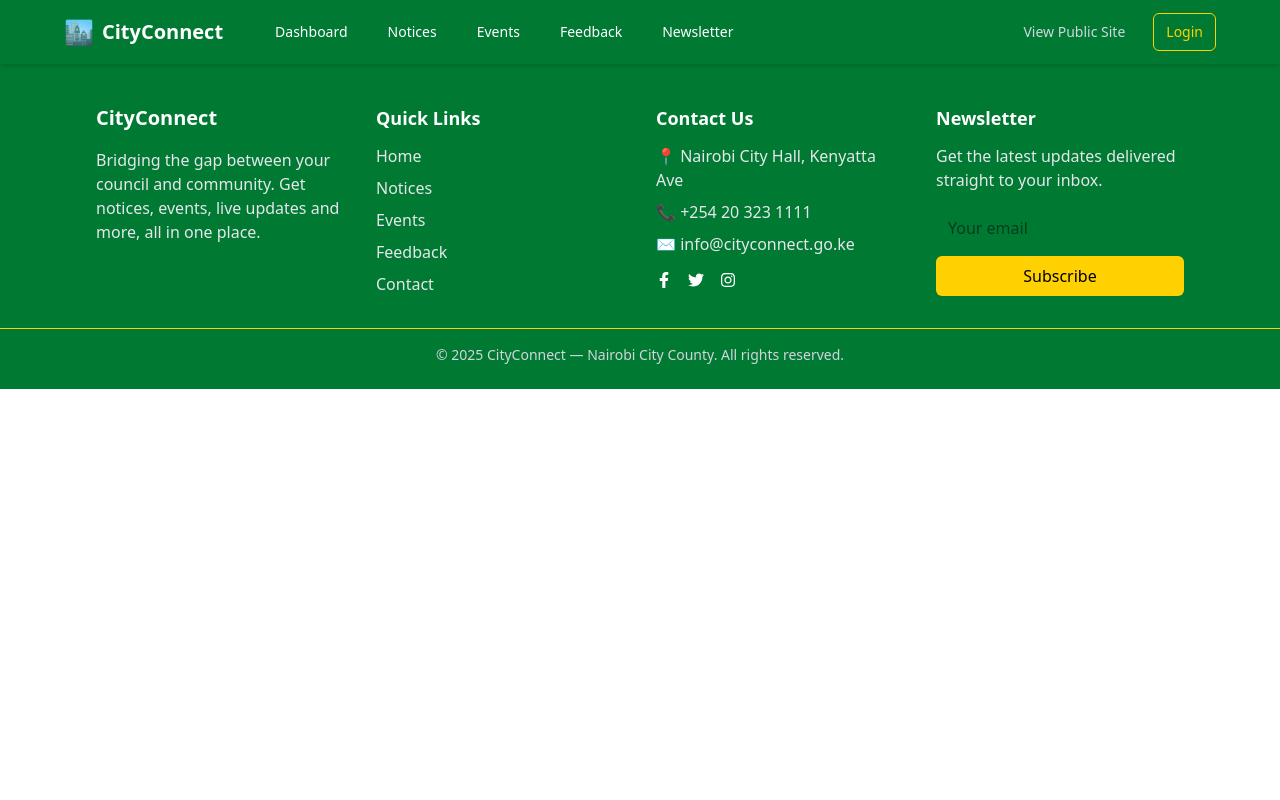
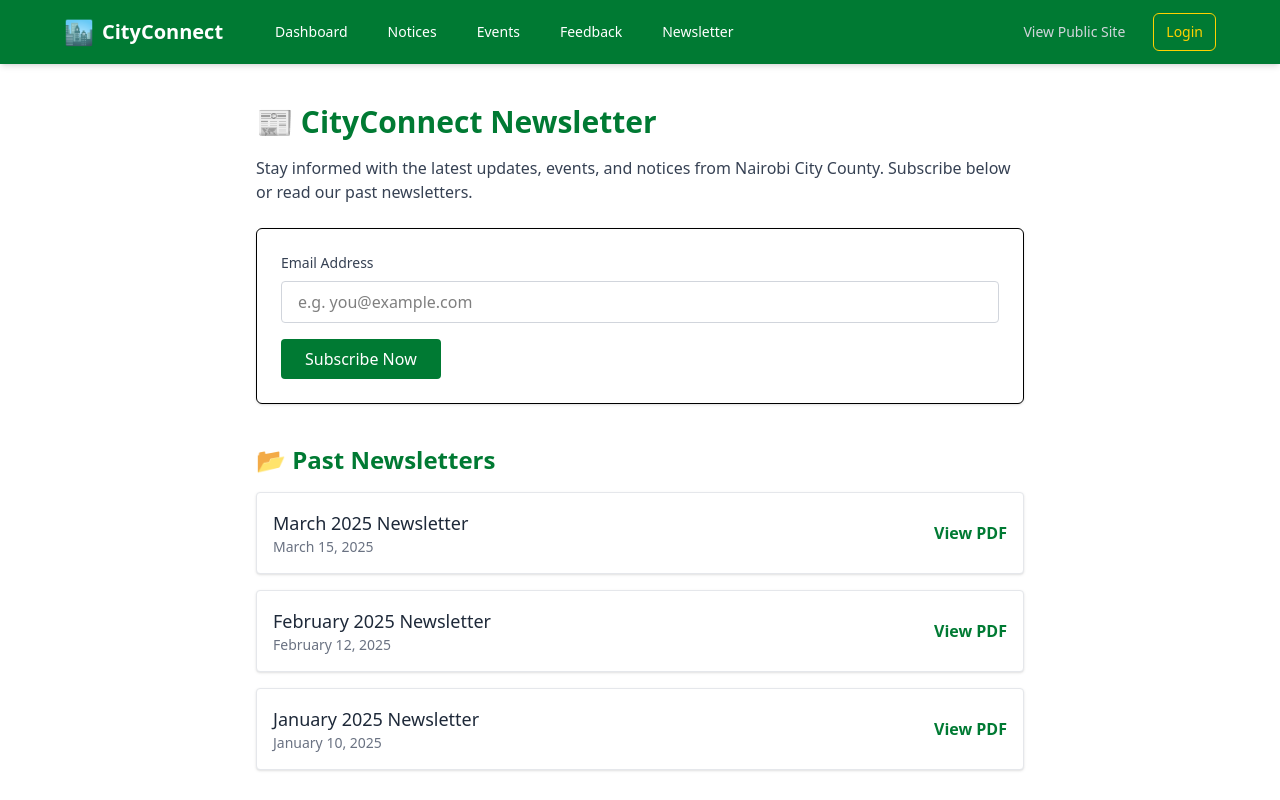
Before and after one commit to JoelMbithi/City-Connect, a React (Vite) app in the folder client/: page /newsLetter in a window 1280 px wide. Shown: the top 800 px of the page. Built offline with nearby package versions, Linux system fonts and the light colour scheme.

Commit message:
Doing the dashboard page

```diff
--- a/client/src/App.jsx
+++ b/client/src/App.jsx
@@ -7,6 +7,7 @@ import Home from './Components/Home/Home';
 import Events from './Pages/Events';
 import Notice from './Pages/Notice';
 import Feedback from './Pages/Feedback';
+import NewsLetter from './Pages/NewsLetter';
 
 const App = () => {
   return (
@@ -18,6 +19,7 @@ const App = () => {
         <Route path="events" element={<Events />} />
         <Route path="notice" element={<Notice />} />
         <Route path='feedback' element={<Feedback/>} />
+        <Route path='newsLetter' element={<NewsLetter/>} />
       </Routes>
 
       <Footer />
--- a/client/src/Components/NavBar/Navbar.jsx
+++ b/client/src/Components/NavBar/Navbar.jsx
@@ -33,7 +33,7 @@ const AdminNavbar = () => {
               <Link to="/notice" className={`px-3 py-2 rounded-md text-sm font-medium ${isActive('/notices')}`}>Notices</Link>
               <Link to="/events" className={`px-3 py-2 rounded-md text-sm font-medium ${isActive('/events')}`}>Events</Link>
               <Link to="feedback" className={`px-3 py-2 rounded-md text-sm font-medium ${isActive('/admin/feedback')}`}>Feedback</Link>
-              <Link to="/admin/newsletter" className={`px-3 py-2 rounded-md text-sm font-medium ${isActive('/admin/newsletter')}`}>Newsletter</Link>
+              <Link to="/newsletter" className={`px-3 py-2 rounded-md text-sm font-medium ${isActive('/admin/newsletter')}`}>Newsletter</Link>
             </div>
 
             <div className="ml-4 flex items-center space-x-4">
--- /dev/null
+++ b/client/src/Pages/NewsLetter.jsx
@@ -0,0 +1,106 @@
+import React, { useState } from 'react';
+
+const NewsletterPage = () => {
+  const [email, setEmail] = useState('');
+  const [subscribed, setSubscribed] = useState(false);
+  const [error, setError] = useState('');
+
+  const newsletters = [
+    {
+      title: 'March 2025 Newsletter',
+      date: 'March 15, 2025',
+      link: '/newsletters/march-2025.pdf',
+    },
+    {
+      title: 'February 2025 Newsletter',
+      date: 'February 12, 2025',
+      link: '/newsletters/february-2025.pdf',
+    },
+    {
+      title: 'January 2025 Newsletter',
+      date: 'January 10, 2025',
+      link: '/newsletters/january-2025.pdf',
+    },
+  ];
+
+  const handleSubmit = (e) => {
+    e.preventDefault();
+
+    // Basic email validation
+    if (!email || !email.includes('@')) {
+      setError('Please enter a valid email address.');
+      return;
+    }
+
+    // Simulate sending to server
+    console.log('Subscribed:', email);
+    setSubscribed(true);
+    setEmail('');
+    setError('');
+  };
+
+  return (
+    <div className="max-w-4xl mx-auto px-4 md:px-8 xl:px-16 py-10">
+      <h1 className="text-3xl font-bold text-[#007A33] mb-4"><span className='inline-block spin-pause'>📰</span> CityConnect Newsletter</h1>
+      <p className="mb-6 text-gray-700">
+        Stay informed with the latest updates, events, and notices from Nairobi City County.
+        Subscribe below or read our past newsletters.
+      </p>
+
+      {/* Subscription Form */}
+      {!subscribed ? (
+        <form onSubmit={handleSubmit} className="mb-10 bg-white shadow p-6 rounded-md border">
+          <label htmlFor="email" className="block text-sm font-medium text-gray-700 mb-2">
+            Email Address
+          </label>
+          <input
+            type="email"
+            id="email"
+            name="email"
+            className="w-full border border-gray-300 rounded px-4 py-2 mb-4 focus:outline-none focus:ring-2 focus:ring-[#007A33]"
+            value={email}
+            onChange={(e) => setEmail(e.target.value)}
+            placeholder="e.g. you@example.com"
+            required
+          />
+          {error && <p className="text-red-500 text-sm mb-2">{error}</p>}
+          <button
+            type="submit"
+            className="bg-[#007A33] text-white px-6 py-2 rounded hover:bg-[#005e27]"
+          >
+            Subscribe Now
+          </button>
+        </form>
+      ) : (
+        <div className="bg-green-100 border border-green-400 text-green-800 px-4 py-3 rounded mb-10">
+          🎉 Thank you for subscribing! You’ll receive our next newsletter in your inbox.
+        </div>
+      )}
+
+      {/* Newsletter Archive */}
+      <h2 className="text-2xl font-semibold text-[#007A33] mb-4">📂 Past Newsletters</h2>
+      <ul className="space-y-4">
+        {newsletters.map((item, index) => (
+          <li key={index} className="bg-white p-4 shadow rounded border border-gray-200">
+            <div className="flex items-center justify-between">
+              <div>
+                <h3 className="text-lg font-medium text-gray-800">{item.title}</h3>
+                <p className="text-sm text-gray-500">{item.date}</p>
+              </div>
+              <a
+                href={item.link}
+                target="_blank"
+                rel="noopener noreferrer"
+                className="text-[#007A33] font-semibold hover:underline"
+              >
+                View PDF
+              </a>
+            </div>
+          </li>
+        ))}
+      </ul>
+    </div>
+  );
+};
+
+export default NewsletterPage;
```
